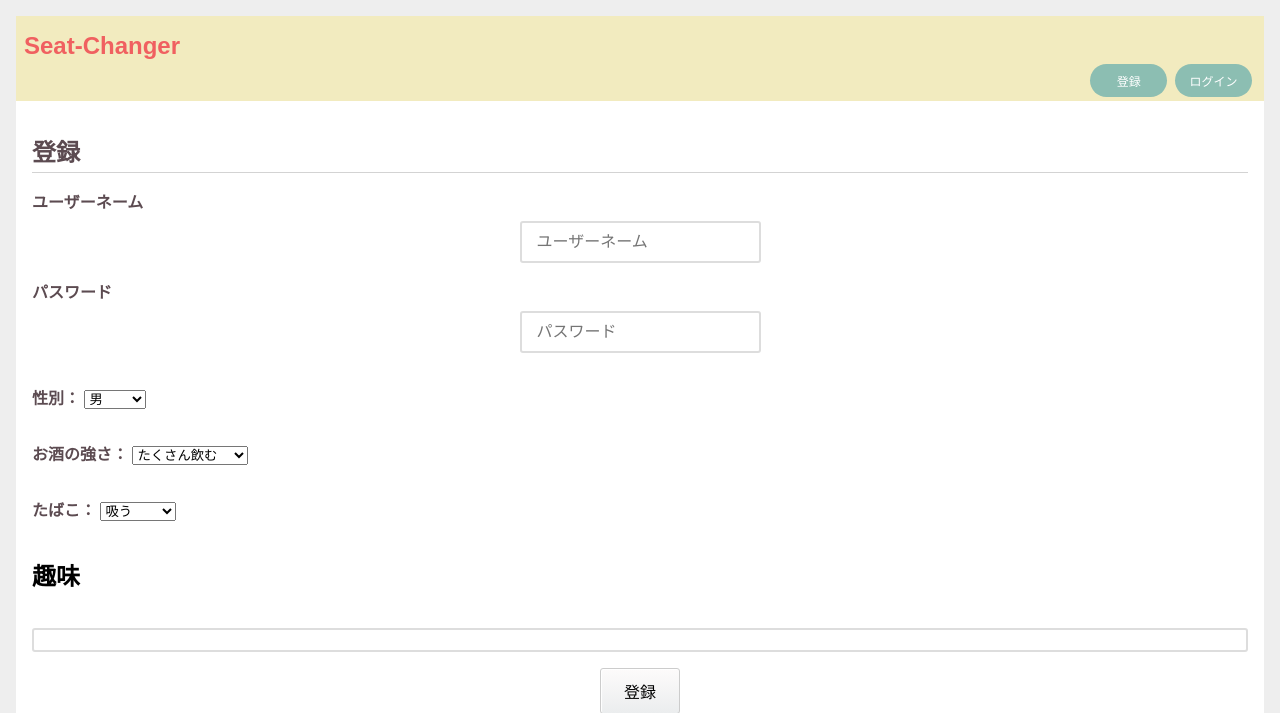
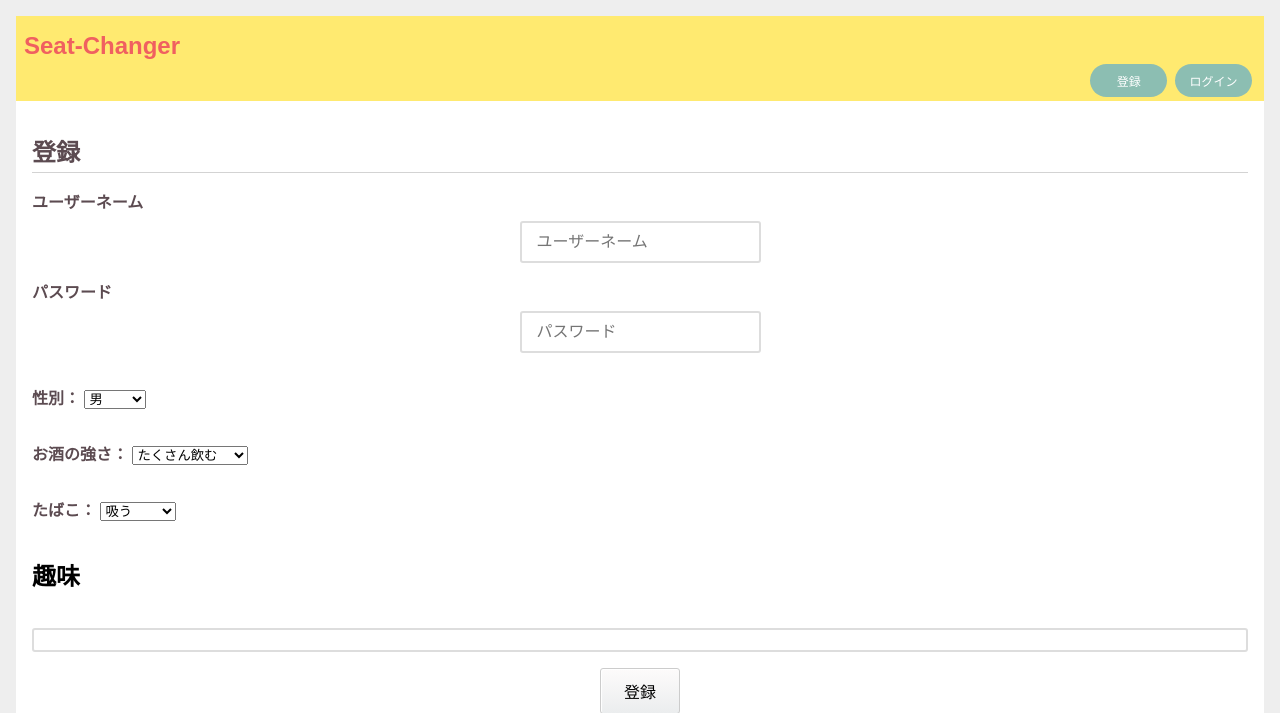
Before and after one commit to kyutech-programming-club/seat-changer, a Flask app: page /auth/register in a window 1280 px wide. Shown: the top 713 px of the page. Run offline with Flask 2, Linux system fonts and the light colour scheme; data that the repository does not hold is empty.

Commit message:
#85 change color

```diff
--- a/flaskr/static/style.css
+++ b/flaskr/static/style.css
@@ -141,7 +141,7 @@ td {
 }
 
 nav {
-    background: #F2EBBF;
+    background: #ffea70;
     display: block;
     align-items: center;
     padding: 0 0.5rem;
```
